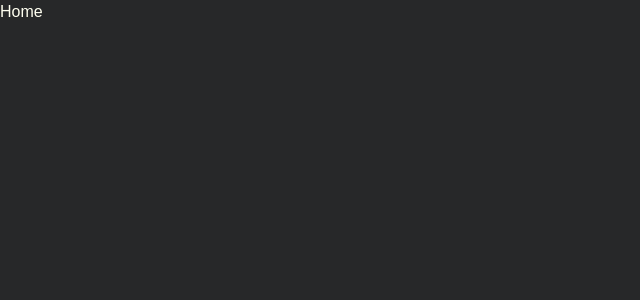
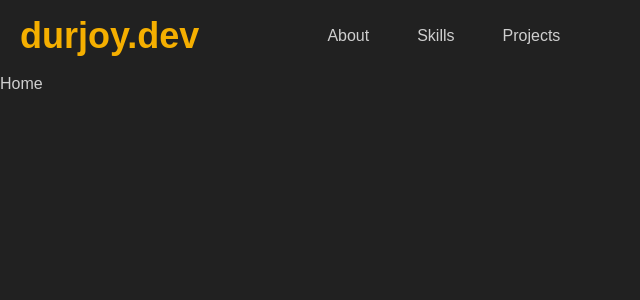
Before and after one commit to Durjoy96/my-portfolio, a Next.js app: page / in a window 1280 px wide. Shown: the top 300 px of the page, without its empty margins (0-640 px from the left). Built offline with nearby package versions, Linux system fonts and the light colour scheme.

Commit message:
Update global styles and navbar complete

```diff
--- a/src/app/globals.css
+++ b/src/app/globals.css
@@ -3,11 +3,12 @@
 @tailwind utilities;
 
 :root {
-  --base-100: #272829;
-  --base-200: #34353a;
-  --base-300: #3d3e42;
-  --base-content: #fffff0;
-  --base-content-secondary: #faf9f6;
+  --base-100: #0f0f0f;
+  --base-200: #212121;
+  --base-300: #2c2b2b;
+  --base-content: #cfcfcf;
+  --base-content-secondary: #acacac;
+  --primary: #F5AF00;
 }
 
 @media (prefers-color-scheme: dark) {
@@ -19,6 +20,12 @@
 
 body {
   color: var(--base-content);
-  background: var(--base-100);
+  background: var(--base-200);
   font-family: Arial, Helvetica, sans-serif;
 }
+
+@layer components {
+  .main-container {
+    @apply max-w-screen-xl mx-auto px-5;
+  }
+}
--- a/src/shared/navbar/Navbar.jsx
+++ b/src/shared/navbar/Navbar.jsx
@@ -1,7 +1,42 @@
 const Navbar = () => {
+  const navPages = [
+    {
+      title: "About",
+      url: "#about",
+    },
+    {
+      title: "Skills",
+      url: "#skills",
+    },
+    {
+      title: "Projects",
+      url: "#projects",
+    },
+  ];
   return (
     <>
-      <nav></nav>
+      <nav className="main-container py-4">
+        <div className="flex items-center flex-wrap gap-6 md:gap-32">
+          <div>
+            <h2 className="text-3xl md:text-4xl font-bold text-primary">
+              durjoy.dev
+            </h2>
+          </div>
+          <div>
+            <ul className="flex gap-3 md:gap-12 text-sm md:text-base font-normal">
+              {navPages.map((page, idx) => (
+                <a
+                  href={`${page.url}`}
+                  key={idx}
+                  className="hover:text-primary hover:font-medium transition-all delay-100"
+                >
+                  <li>{page.title}</li>
+                </a>
+              ))}
+            </ul>
+          </div>
+        </div>
+      </nav>
     </>
   );
 };
--- a/tailwind.config.mjs
+++ b/tailwind.config.mjs
@@ -4,6 +4,7 @@ export default {
     "./src/pages/**/*.{js,ts,jsx,tsx,mdx}",
     "./src/components/**/*.{js,ts,jsx,tsx,mdx}",
     "./src/app/**/*.{js,ts,jsx,tsx,mdx}",
+    "./src/shared/**/*.{js,ts,jsx,tsx,mdx}",
   ],
   theme: {
     extend: {
@@ -13,6 +14,7 @@ export default {
         "base-300": "var(--base-300)",
         "base-content": "var(--base-content)",
         "base-content-secondary": "var(--base-content-secondary)",
+        primary: "var(--primary)",
       },
     },
   },
```
